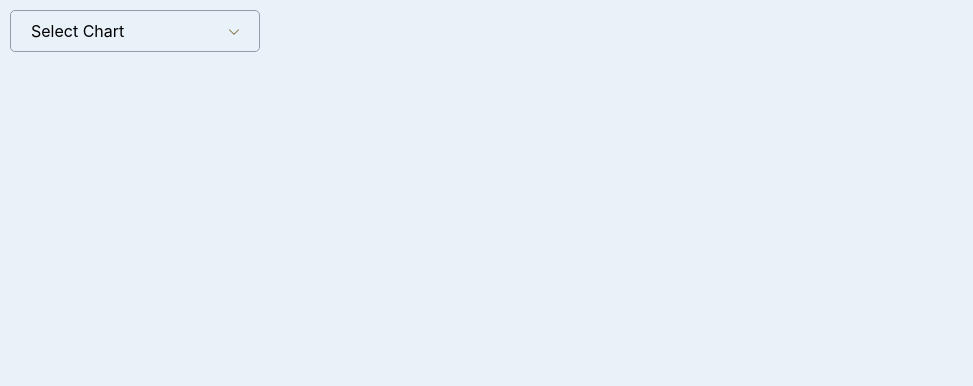
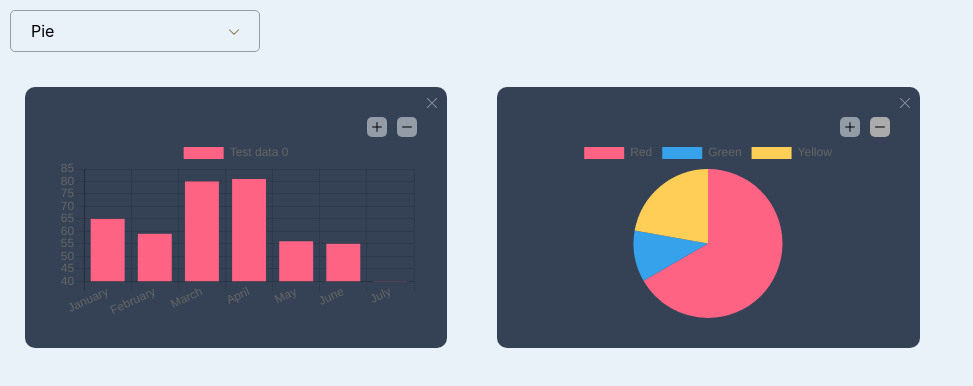
Before and after one commit to vit9/chart, a React (Create React App) app: page / in a window 1280 px wide. Shown: the top 386 px of the page, without its empty margins (0-973 px from the left). Built offline with nearby package versions, Linux system fonts and the light colour scheme.

Commit message:
added default charts

```diff
--- a/src/App.js
+++ b/src/App.js
@@ -12,7 +12,33 @@ const colorGenerator = new Generator('1234567890abcdef');
 
 function App() {
 
-  const [chartData, setChartData] = useState([]);
+  const [chartData, setChartData] = useState([{
+    type: 'Bar',
+    labels: ['January', 'February', 'March', 'April', 'May', 'June', 'July'],
+    datasets: [
+        {
+            label: 'My First dataset',
+            backgroundColor: 'rgba(255,99,132,1)',
+            borderColor: 'rgba(255,99,132,1)',
+            borderWidth: 1,
+            hoverBackgroundColor: 'rgba(255,99,132,1)',
+            hoverBorderColor: 'rgba(255,99,132,1)',
+            data: [65, 59, 80, 81, 56, 55, 40]
+        }
+    ]
+  },
+  {
+    type: 'Pie',
+    labels: ['Red', 'Green', 'Yellow'],
+    datasets: [
+      {
+        data: [300, 50, 100, ],
+        backgroundColor: ['#FF6384', '#36A2EB', '#FFCE56'],
+        hoverBackgroundColor: ['#FF6384', '#36A2EB', '#FFCE56']
+      }
+    ]
+  }
+]);
 
   const addNewChart = (type, id) => {
     let dataArray, dataSets, bgColor, bgColorArray, labels, d;
```
